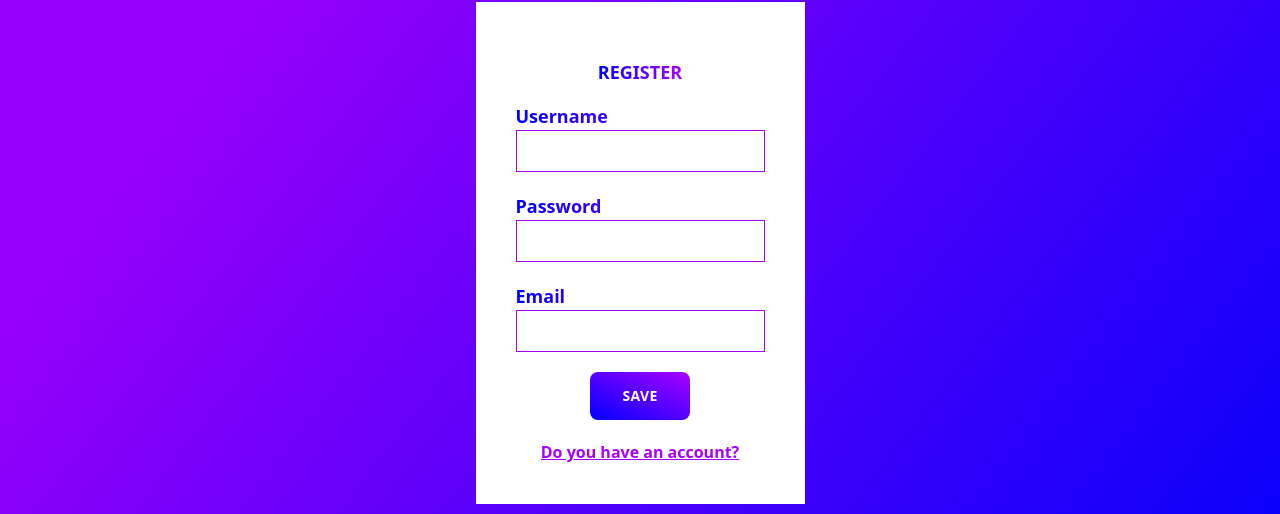
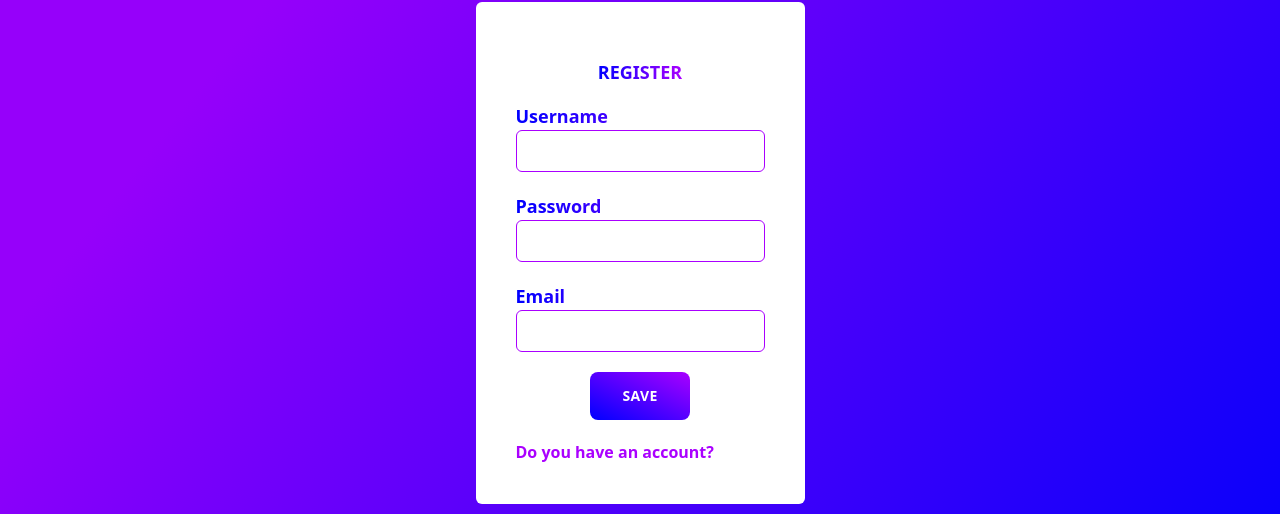
Before and after one commit to MatySeitour/to-do-list, a React (Vite) app in the folder client/: page /register in a window 1280 px wide. Shown: the part 147-661 px from the top of the page. Built offline with nearby package versions, Linux system fonts and the light colour scheme; no server answers.

Commit message:
feat(client/component/register) add some styles

```diff
--- a/client/src/components/Register.jsx
+++ b/client/src/components/Register.jsx
@@ -7,7 +7,7 @@ function Register(){
     const {handleCreateUser} = useUsers();
     return(
             <div className="background-main w-full h-full flex justify-center items-center relative">
-                <div className="w-auto min-h-[400px] bg-white h-auto p-10 pt-14 flex flex-col justify-center items-center">
+                <div className="w-auto min-h-[400px] bg-white h-auto p-10 pt-14 flex flex-col justify-center items-center rounded-md">
                 <Formik
                     initialValues={{
                         username: "",
@@ -26,17 +26,17 @@ function Register(){
                             <div className="w-full h-full flex flex-col justify-center">
                                 <div className="w-full h-full flex flex-col mb-5">
                                     <label className="text-left font-semibold text-transparent bg-clip-text bg-gradient-to-r from-[#00f] to-[#a0f] text-lg">Username</label>
-                                    <input type="text" className="bg-white focus:placeholder:text-white text-[#a0f] focus:text-white focus:bg-gradient-to-tr from-[#00f] to-[#a0f] outline-none p-2 border border-[#a0f]" onChange={handleChange} name="username" value={values.username} />
+                                    <input type="text" className="rounded-md bg-white focus:placeholder:text-white text-[#a0f] focus:text-white focus:bg-gradient-to-tr from-[#00f] to-[#a0f] outline-none p-2 border border-[#a0f]" onChange={handleChange} name="username" value={values.username} />
                                 </div>
 
                                 <div className="w-full h-full flex flex-col mb-5">
                                     <label className="text-left font-semibold text-transparent bg-clip-text bg-gradient-to-r from-[#00f] to-[#a0f] text-lg">Password</label>
-                                    <input type="password" className="bg-white focus:placeholder:text-white text-[#a0f] focus:text-white focus:bg-gradient-to-tr from-[#00f] to-[#a0f] outline-none p-2 border border-[#a0f]" onChange={handleChange} name="password" value={values.password} />
+                                    <input type="password" className="rounded-md bg-white focus:placeholder:text-white text-[#a0f] focus:text-white focus:bg-gradient-to-tr from-[#00f] to-[#a0f] outline-none p-2 border border-[#a0f]" onChange={handleChange} name="password" value={values.password} />
                                 </div>
 
                                 <div className="w-full h-full flex flex-col mb-5">
                                     <label className="text-left font-semibold text-transparent bg-clip-text bg-gradient-to-r from-[#00f] to-[#a0f] text-lg">Email</label>
-                                    <input type="email" className="bg-white focus:placeholder:text-white text-[#a0f] focus:text-white focus:bg-gradient-to-tr from-[#00f] to-[#a0f] outline-none p-2 border border-[#a0f]" onChange={handleChange} name="email" value={values.email} />
+                                    <input type="email" className="rounded-md bg-white focus:placeholder:text-white text-[#a0f] focus:text-white focus:bg-gradient-to-tr from-[#00f] to-[#a0f] outline-none p-2 border border-[#a0f]" onChange={handleChange} name="email" value={values.email} />
                                 </div>
 
                                 <div className="w-full h-full flex justify-center mb-5">
@@ -46,7 +46,9 @@ function Register(){
                         </Form>
                     )}
                 </Formik>
-                    <Link className="text-[#a0f] underline font-semibold" to={"/login"}>Do you have an account?</Link>
+                <div className="w-full">
+                    <Link className="text-[#a0f] line-before__register relative font-semibold" to={"/login"}>Do you have an account?</Link>
+                </div>
                 </div>
             </div>
         )
```
